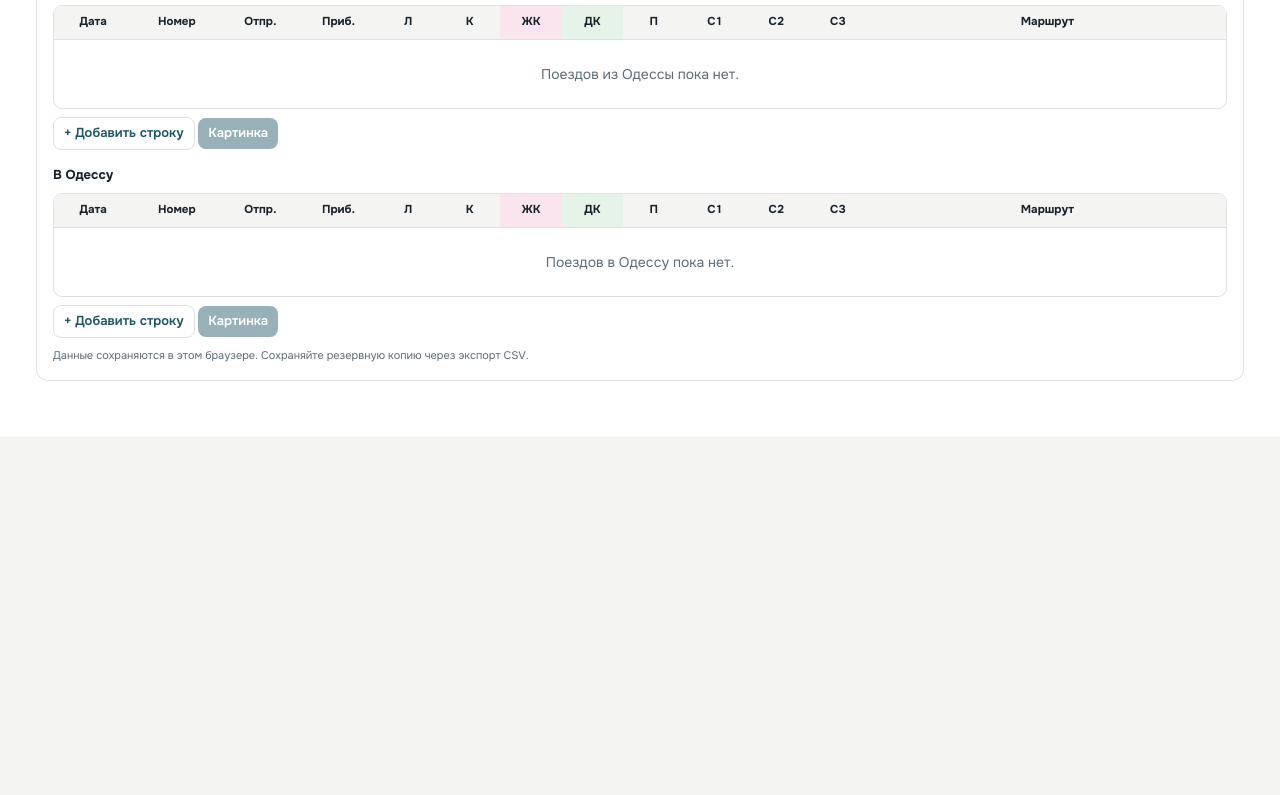
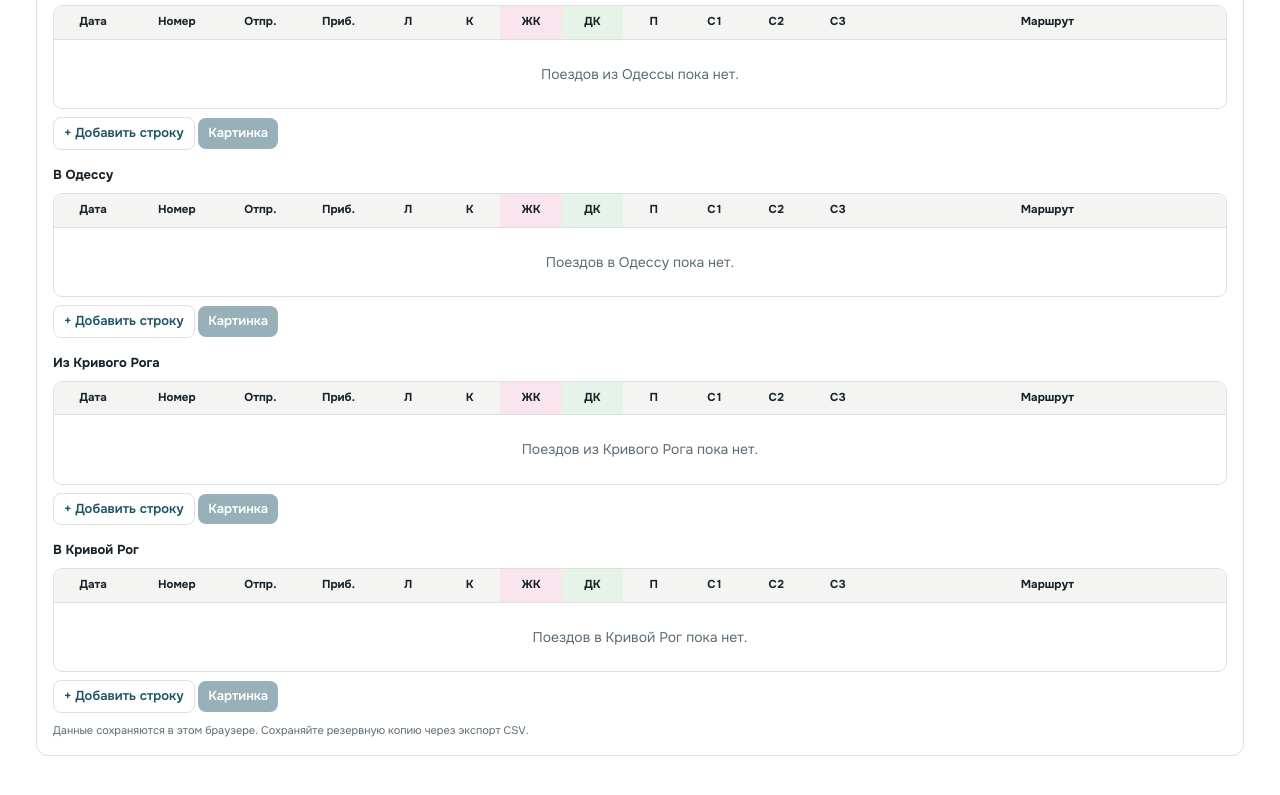
Before and after one commit to DmytroVertikov/uz-train-seats, a plain HTML site: page index.html in a window 1280 px wide. Shown: the part 1877-2672 px from the top of the page. Before the commit the page ends 2314 px from the top, so only its background shows below. Drawn offline with Linux system fonts and the light colour scheme.

Commit message:
Update index.html

```diff
--- a/index.html
+++ b/index.html
@@ -55,6 +55,12 @@ tr.tone-a td:not([data-col="jk"]):not([data-col="dk"]){background:#edf2f6}tr.ton
       <h3 class="table-subtitle">В Одессу</h3>
       <div class="table-wrap"><table><thead><tr><th>Дата</th><th>Номер</th><th>Отпр.</th><th>Приб.</th><th>Л</th><th>К</th><th>ЖК</th><th>ДК</th><th>П</th><th>С1</th><th>С2</th><th>С3</th><th>Маршрут</th></tr></thead><tbody id="toOdRows"></tbody></table><div class="empty" id="toOdEmpty" hidden>Поездов в Одессу пока нет.</div></div>
       <button class="btn small ghost add-row" type="button" data-add="toOd">+ Добавить строку</button> <button class="btn small add-row" type="button" data-image="toOd">Картинка</button>
+      <h3 class="table-subtitle">Из Кривого Рога</h3>
+      <div class="table-wrap"><table><thead><tr><th>Дата</th><th>Номер</th><th>Отпр.</th><th>Приб.</th><th>Л</th><th>К</th><th>ЖК</th><th>ДК</th><th>П</th><th>С1</th><th>С2</th><th>С3</th><th>Маршрут</th></tr></thead><tbody id="fromKrRows"></tbody></table><div class="empty" id="fromKrEmpty" hidden>Поездов из Кривого Рога пока нет.</div></div>
+      <button class="btn small ghost add-row" type="button" data-add="fromKr">+ Добавить строку</button> <button class="btn small add-row" type="button" data-image="fromKr">Картинка</button>
+      <h3 class="table-subtitle">В Кривой Рог</h3>
+      <div class="table-wrap"><table><thead><tr><th>Дата</th><th>Номер</th><th>Отпр.</th><th>Приб.</th><th>Л</th><th>К</th><th>ЖК</th><th>ДК</th><th>П</th><th>С1</th><th>С2</th><th>С3</th><th>Маршрут</th></tr></thead><tbody id="toKrRows"></tbody></table><div class="empty" id="toKrEmpty" hidden>Поездов в Кривой Рог пока нет.</div></div>
+      <button class="btn small ghost add-row" type="button" data-add="toKr">+ Добавить строку</button> <button class="btn small add-row" type="button" data-image="toKr">Картинка</button>
       <p class="privacy">Данные сохраняются в этом браузере. Сохраняйте резервную копию через экспорт CSV.</p>
     </section>
   </main>
@@ -100,7 +106,8 @@ tr.tone-a td:not([data-col="jk"]):not([data-col="dk"]){background:#edf2f6}tr.ton
   function isKyivStation(value){return /^(?:київ|киев|kyiv)(?:[-\s.]|$)/i.test(String(value||'').trim());}
   function isKharkivStation(value){return /^(?:харків|харьков|kharkiv)(?:[-\s.]|$)/i.test(String(value||'').trim());}
   function isOdesaStation(value){return /^(?:одеса|одесса|odesa|odessa)(?:[-\s.]|$)/i.test(String(value||'').trim());}
-  var tableDefs=[{id:'from',label:'Из Киева',city:isKyivStation,end:0,template:'Киев - ?'},{id:'to',label:'В Киев',city:isKyivStation,end:1,template:'? - Киев'},{id:'fromKh',label:'Из Харькова',city:isKharkivStation,end:0,template:'Харьков - ?'},{id:'toKh',label:'В Харьков',city:isKharkivStation,end:1,template:'? - Харьков'},{id:'fromOd',label:'Из Одессы',city:isOdesaStation,end:0,template:'Одесса - ?'},{id:'toOd',label:'В Одессу',city:isOdesaStation,end:1,template:'? - Одесса'}];
+  function isKryvyiRihStation(value){return /^(?:кривий\s+ріг|кривой\s+рог|kryvyi\s+rih)(?:[-\s.]|$)/i.test(String(value||'').trim());}
+  var tableDefs=[{id:'from',label:'Из Киева',city:isKyivStation,end:0,template:'Киев - ?'},{id:'to',label:'В Киев',city:isKyivStation,end:1,template:'? - Киев'},{id:'fromKh',label:'Из Харькова',city:isKharkivStation,end:0,template:'Харьков - ?'},{id:'toKh',label:'В Харьков',city:isKharkivStation,end:1,template:'? - Харьков'},{id:'fromOd',label:'Из Одессы',city:isOdesaStation,end:0,template:'Одесса - ?'},{id:'toOd',label:'В Одессу',city:isOdesaStation,end:1,template:'? - Одесса'},{id:'fromKr',label:'Из Кривого Рога',city:isKryvyiRihStation,end:0,template:'Кривой Рог - ?'},{id:'toKr',label:'В Кривой Рог',city:isKryvyiRihStation,end:1,template:'? - Кривой Рог'}];
   function inTable(row,table){var parts=String(row.route||'').split(/\s+-\s+|→|->/);return parts.length>1&&table.city(parts[table.end?parts.length-1:0]);}
   function trainKey(x){return String(x.number||'').trim().toLocaleUpperCase('ru').replace(/^777[КKОO]$/,'777К/О');}
   function trainTones(list){var tones=new Map();list.forEach(function(o){var n=trainKey(o.x);if(n&&!tones.has(n))tones.set(n,tones.size%2?'tone-b':'tone-a');});return tones;}
```
